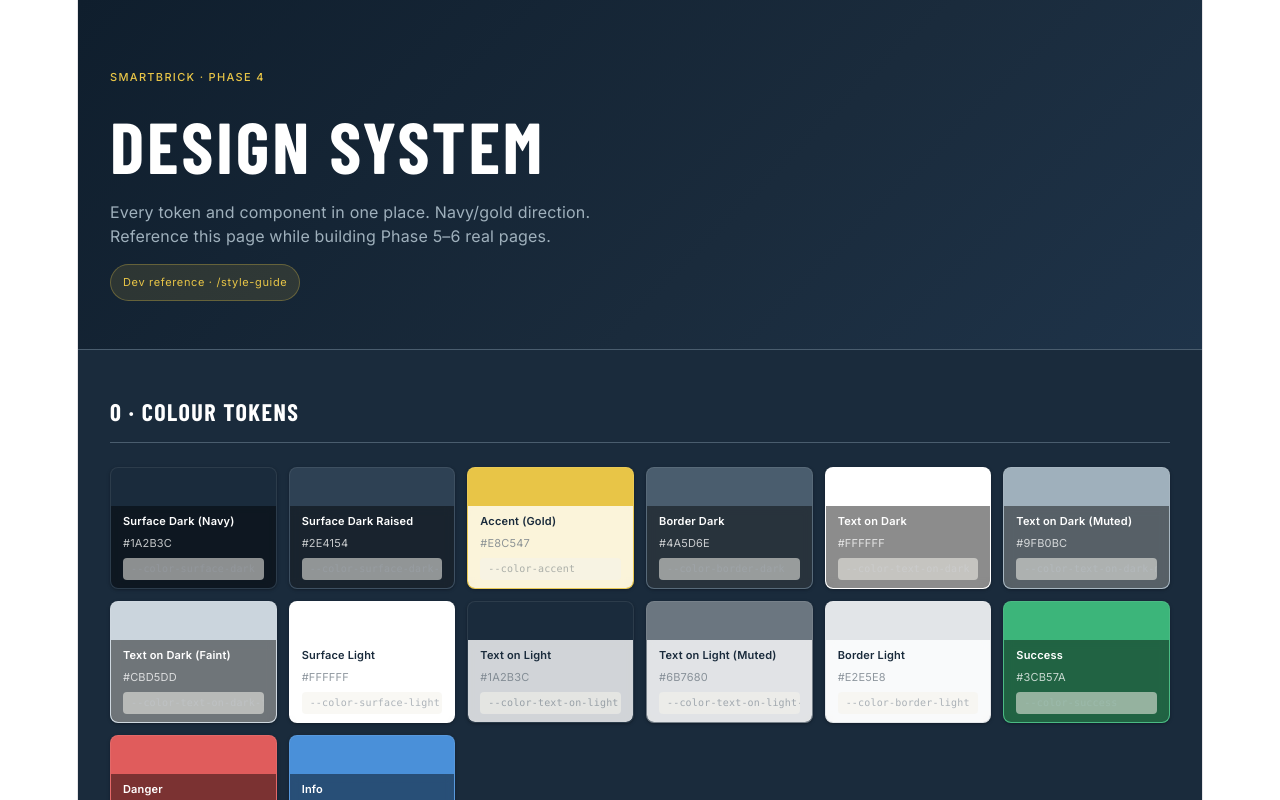
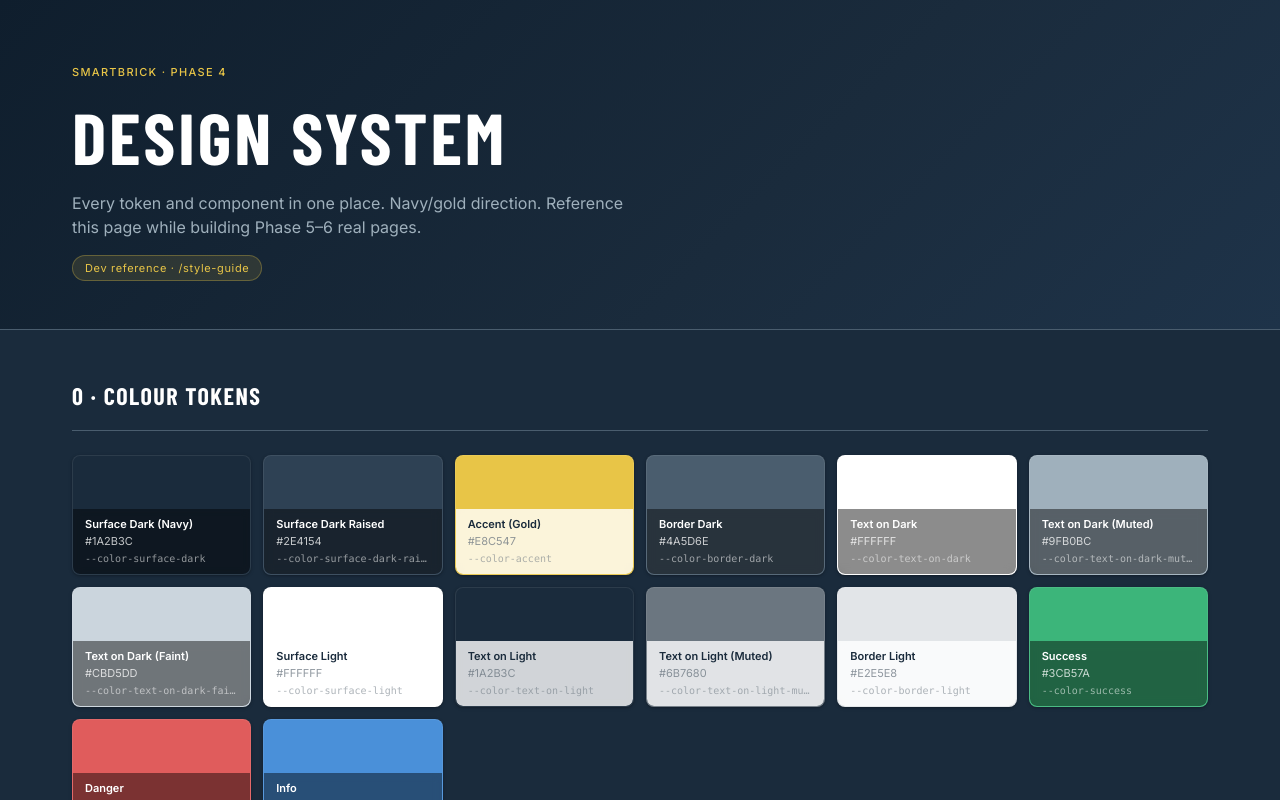
Before and after one commit to realmayanknarang/SmartBrick, a React (Vite) app in the folder client/: page /style-guide in a window 1280 px wide. Shown: the top 800 px of the page. Built offline with nearby package versions, Linux system fonts and the light colour scheme; no server answers; a web font is replaced by a local one.

Commit message:
Phase 5E: cross-page polish and mobile responsiveness

```diff
--- a/client/src/components/AuthBrandPanel.css
+++ b/client/src/components/AuthBrandPanel.css
@@ -17,6 +17,14 @@
   box-sizing:     border-box;
   position:       relative;
   overflow:       hidden;
+}
+
+@media (max-width: 768px) {
+  .auth-brand {
+    padding:         var(--space-5) var(--space-5);
+    justify-content: flex-start;
+    gap:             var(--space-3);
+  }
 }
 
 /* ─── Subtle geometric background accent ────────────────────────────────────── */
@@ -153,3 +161,22 @@
   background: var(--color-accent);             /* gold for current step */
   width:      24px;                            /* elongated pill */
 }
+
+/* ─── Mobile: collapse to compact header strip ───────────────────────────────── */
+@media (max-width: 768px) {
+  /* Hide benefits and dots on mobile — keep logo + headline only */
+  .auth-brand__benefits,
+  .auth-brand__subtext,
+  .auth-brand__dots {
+    display: none;
+  }
+
+  .auth-brand__body {
+    padding:  var(--space-2) 0 0;
+    flex:     0;    /* don't grow — compact height on mobile */
+  }
+
+  .auth-brand__headline {
+    font-size: clamp(18px, 5vw, 22px);
+  }
+}
--- a/client/src/index.css
+++ b/client/src/index.css
@@ -1,111 +1,94 @@
-:root {
-  --text: #6b6375;
-  --text-h: #08060d;
-  --bg: #fff;
-  --border: #e5e4e7;
-  --code-bg: #f4f3ec;
-  --accent: #aa3bff;
-  --accent-bg: rgba(170, 59, 255, 0.1);
-  --accent-border: rgba(170, 59, 255, 0.5);
-  --social-bg: rgba(244, 243, 236, 0.5);
-  --shadow:
-    rgba(0, 0, 0, 0.1) 0 10px 15px -3px, rgba(0, 0, 0, 0.05) 0 4px 6px -2px;
+/*
+ * SmartBrick global reset — Phase 5E
+ * ─────────────────────────────────────────────────────────────────────────────
+ * Minimal base reset.  Design tokens live in styles/tokens.css (loaded before
+ * this file in main.jsx).  Each page/component owns its own layout — this file
+ * only covers the document baseline.
+ *
+ * Original Vite scaffold styles have been removed:
+ *   • #root { width: 1126px } — was capping the full-viewport auth layouts
+ *   • #root { text-align: center } — was fighting left-aligned form text
+ *   • #root { border-inline } — was showing scaffold borders on auth pages
+ *   • h1/h2/p global overrides — auth pages use tokens; these caused conflicts
+ *   • Vite scaffold dark mode vars — not used; replaced by token system
+ */
 
-  --sans: system-ui, 'Segoe UI', Roboto, sans-serif;
-  --heading: system-ui, 'Segoe UI', Roboto, sans-serif;
-  --mono: ui-monospace, Consolas, monospace;
+/* ─── Box model ──────────────────────────────────────────────────────────────── */
+*,
+*::before,
+*::after {
+  box-sizing: border-box;
+}
 
-  font: 18px/145% var(--sans);
-  letter-spacing: 0.18px;
-  color-scheme: light dark;
-  color: var(--text);
-  background: var(--bg);
-  font-synthesis: none;
-  text-rendering: optimizeLegibility;
+/* ─── Document baseline ──────────────────────────────────────────────────────── */
+html {
+  /* Match the token base font so rem units resolve predictably */
+  font-size:              14px;           /* matches --text-base */
   -webkit-font-smoothing: antialiased;
   -moz-osx-font-smoothing: grayscale;
-
-  @media (max-width: 1024px) {
-    font-size: 16px;
-  }
-}
-
-@media (prefers-color-scheme: dark) {
-  :root {
-    --text: #9ca3af;
-    --text-h: #f3f4f6;
-    --bg: #16171d;
-    --border: #2e303a;
-    --code-bg: #1f2028;
-    --accent: #c084fc;
-    --accent-bg: rgba(192, 132, 252, 0.15);
-    --accent-border: rgba(192, 132, 252, 0.5);
-    --social-bg: rgba(47, 48, 58, 0.5);
-    --shadow:
-      rgba(0, 0, 0, 0.4) 0 10px 15px -3px, rgba(0, 0, 0, 0.25) 0 4px 6px -2px;
-  }
-
-  #social .button-icon {
-    filter: invert(1) brightness(2);
-  }
+  text-rendering:         optimizeLegibility;
 }
 
 body {
+  margin:      0;
+  font-family: var(--font-body);
+  font-size:   var(--text-base);
+  color:       var(--color-text-on-light);
+  background:  var(--color-surface-light);
+  line-height: var(--leading-normal);
+}
+
+/* ─── Root container ─────────────────────────────────────────────────────────── */
+/*
+ * Full viewport — no max-width, no centering, no borders.
+ * Auth pages (/login, /signup, /select-role) need to fill 100vw.
+ * Dashboard and landing pages apply their own layout constraints internally.
+ */
+#root {
+  min-height: 100svh;
+  display:    flex;
+  flex-direction: column;
+}
+
+/* ─── Heading resets ─────────────────────────────────────────────────────────── */
+/*
+ * Remove browser margin defaults.  Each page/component applies its own
+ * font-family, font-size, and color via the token system.
+ */
+h1, h2, h3, h4, h5, h6 {
   margin: 0;
 }
 
-#root {
-  width: 1126px;
-  max-width: 100%;
-  margin: 0 auto;
-  text-align: center;
-  border-inline: 1px solid var(--border);
-  min-height: 100svh;
-  display: flex;
-  flex-direction: column;
-  box-sizing: border-box;
-}
-
-h1,
-h2 {
-  font-family: var(--heading);
-  font-weight: 500;
-  color: var(--text-h);
-}
-
-h1 {
-  font-size: 56px;
-  letter-spacing: -1.68px;
-  margin: 32px 0;
-  @media (max-width: 1024px) {
-    font-size: 36px;
-    margin: 20px 0;
-  }
-}
-h2 {
-  font-size: 24px;
-  line-height: 118%;
-  letter-spacing: -0.24px;
-  margin: 0 0 8px;
-  @media (max-width: 1024px) {
-    font-size: 20px;
-  }
-}
 p {
   margin: 0;
 }
 
-code,
-.counter {
-  font-family: var(--mono);
-  display: inline-flex;
-  border-radius: 4px;
-  color: var(--text-h);
+/* ─── List resets ────────────────────────────────────────────────────────────── */
+ul, ol {
+  margin:  0;
+  padding: 0;
 }
 
-code {
-  font-size: 15px;
-  line-height: 135%;
-  padding: 4px 8px;
-  background: var(--code-bg);
+/* ─── Link baseline ──────────────────────────────────────────────────────────── */
+a {
+  color:           inherit;
+  text-decoration: none;
 }
+
+/* ─── Image / media ──────────────────────────────────────────────────────────── */
+img,
+svg,
+video {
+  display:   block;
+  max-width: 100%;
+}
+
+/* ─── Focus ring ─────────────────────────────────────────────────────────────── */
+/*
+ * Provide a consistent, brand-colour focus ring for keyboard nav.
+ * Individual components override this where needed (e.g. Button.css).
+ */
+:focus-visible {
+  outline:        2px solid var(--color-accent);
+  outline-offset: 3px;
+}
--- a/client/src/pages/LoginPage.css
+++ b/client/src/pages/LoginPage.css
@@ -38,7 +38,7 @@
     min-height: auto;
   }
   .auth-layout__brand > * {
-    min-height: 280px;
+    min-height: 120px;
   }
 }
 
--- a/client/src/pages/SelectRolePage.css
+++ b/client/src/pages/SelectRolePage.css
@@ -39,6 +39,13 @@
   flex-direction:   column;
   gap:              var(--space-5);
   box-sizing:       border-box;
+}
+
+@media (max-width: 480px) {
+  .role-page__card {
+    padding:       var(--space-5) var(--space-4);
+    border-radius: var(--radius-md);
+  }
 }
 
 /* ─── Logo ───────────────────────────────────────────────────────────────────── */
--- a/client/src/pages/SignUpPage.css
+++ b/client/src/pages/SignUpPage.css
@@ -3,6 +3,8 @@
  * ─────────────────────────────────────────────────────
  * Phase 5C. Imports LoginPage.css for the shared auth-layout + auth-form
  * utilities; this file adds only signup-specific tweaks.
+ *
+ * Updated in Phase 5E: mobile centering pass.
  */
 
 /*
@@ -15,6 +17,18 @@
   padding-bottom: var(--space-7);
 }
 
+/*
+ * On mobile (single-column), re-center the form panel vertically.
+ * min-height on the brand strip is now 120px so there's room.
+ */
+@media (max-width: 768px) {
+  .signup-form-panel {
+    align-items:    center;
+    padding-top:    var(--space-6);
+    padding-bottom: var(--space-6);
+  }
+}
+
 .signup-form {
   /* Slightly tighter vertical spacing between fields for the longer form */
 }
--- a/client/src/pages/StyleGuidePage.css
+++ b/client/src/pages/StyleGuidePage.css
@@ -15,7 +15,11 @@
   min-height:  100vh;
   background:  var(--color-surface-dark);    /* navy base */
   color:       var(--color-text-on-dark);
-  /* Override the root #root layout from index.css that constrains width */
+  /*
+   * Belt-and-suspenders: ensure the style guide always fills full width even
+   * if global resets change. (index.css was cleaned up in Phase 5E; these
+   * !important guards are harmless to keep as a safety net.)
+   */
   width:       100% !important;
   max-width:   100% !important;
   margin:      0 !important;
```
